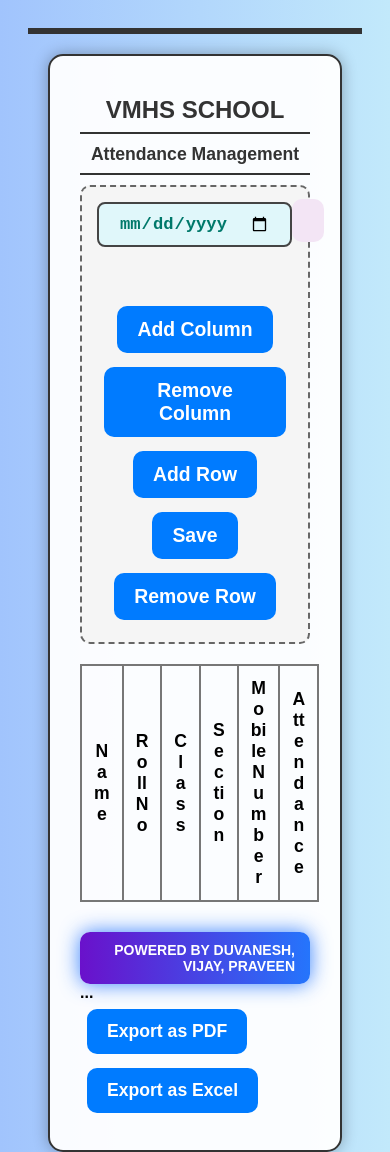
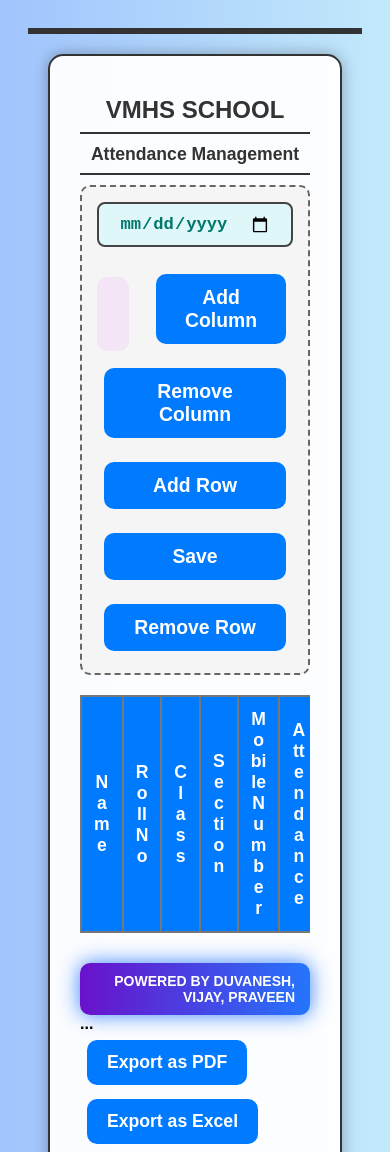
Before and after one commit to VethathiriMaharishi/Attendo, a plain HTML site: page index.html in a window 390 px wide. Shown: the top 1152 px of the page. Drawn offline with nearby package versions, Linux system fonts and the light colour scheme.

Commit message:
Update style.css

```diff
--- a/style.css
+++ b/style.css
@@ -42,11 +42,23 @@ h1, h2 {
   padding-bottom: 8px;
 }
 
+/* ✅ Responsive table */
 .attendance-table {
   width: 100%;
   border-collapse: collapse;
   margin-bottom: 25px;
   font-size: 1.1em;
+  overflow-x: auto;
+  display: block;
+}
+
+/* ✅ Sticky header */
+thead th {
+  position: sticky;
+  top: 0;
+  background: #007bff;
+  color: white;
+  z-index: 2;
 }
 
 th, td {
@@ -89,6 +101,20 @@ button:hover {
   background-color: #0056b3;
 }
 
+/* ✅ Mobile-friendly controls */
+@media (max-width: 768px) {
+  .controls {
+    display: flex;
+    flex-wrap: wrap;
+    gap: 10px;
+    justify-content: center;
+  }
+
+  button {
+    flex: 1 1 40%;
+  }
+}
+
 /* Present / Absent styling */
 .present {
   background-color: #d4edda !important;
@@ -120,6 +146,7 @@ button:hover {
   border-radius: 10px;
   margin-top: 10px;
 }
+
 .powered-by {
   text-align: right;
   margin-top: 30px;
@@ -146,7 +173,10 @@ button:hover {
   }
 }
 
+#school-title {
+  font-size: 1.5rem;
+}
 
-  #school-title { font-size: 1.5rem; }
-  #attendance-title { font-size: 1.1rem; }
+#attendance-title {
+  font-size: 1.1rem;
 }
```
